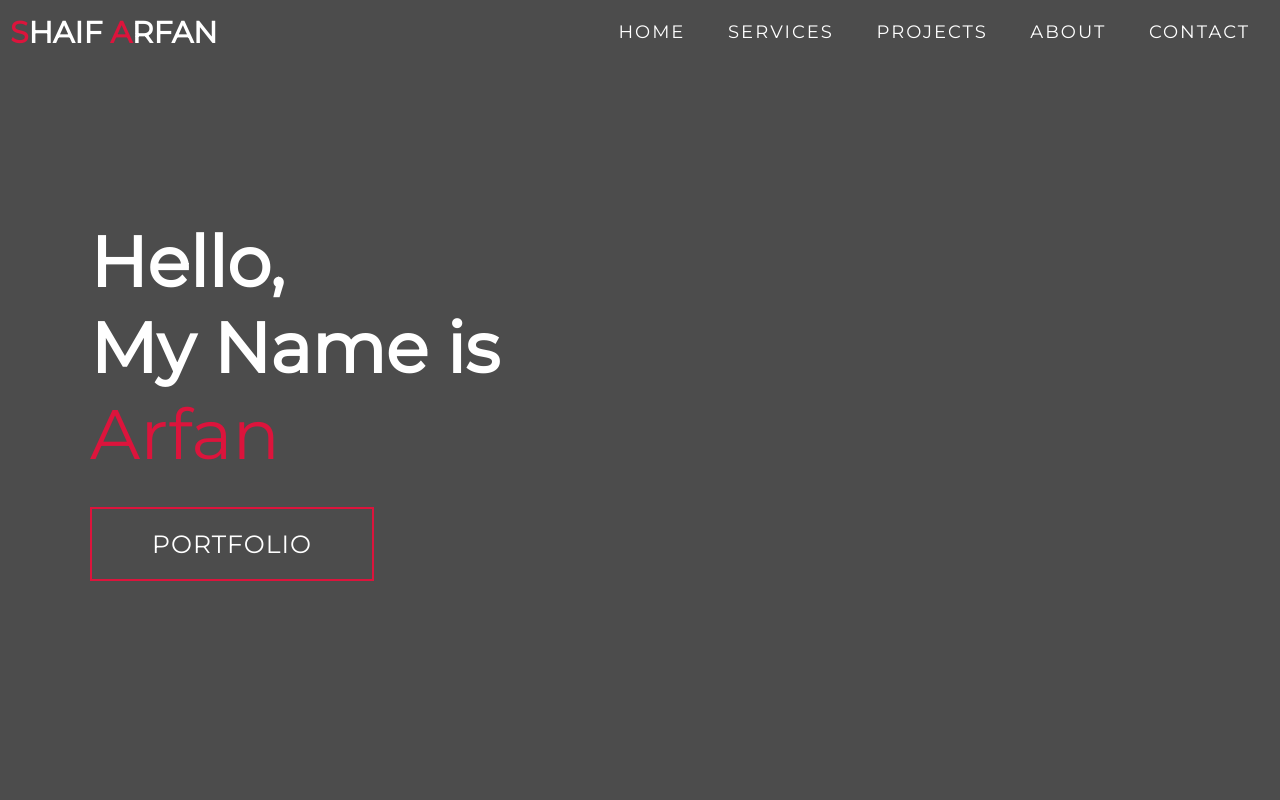
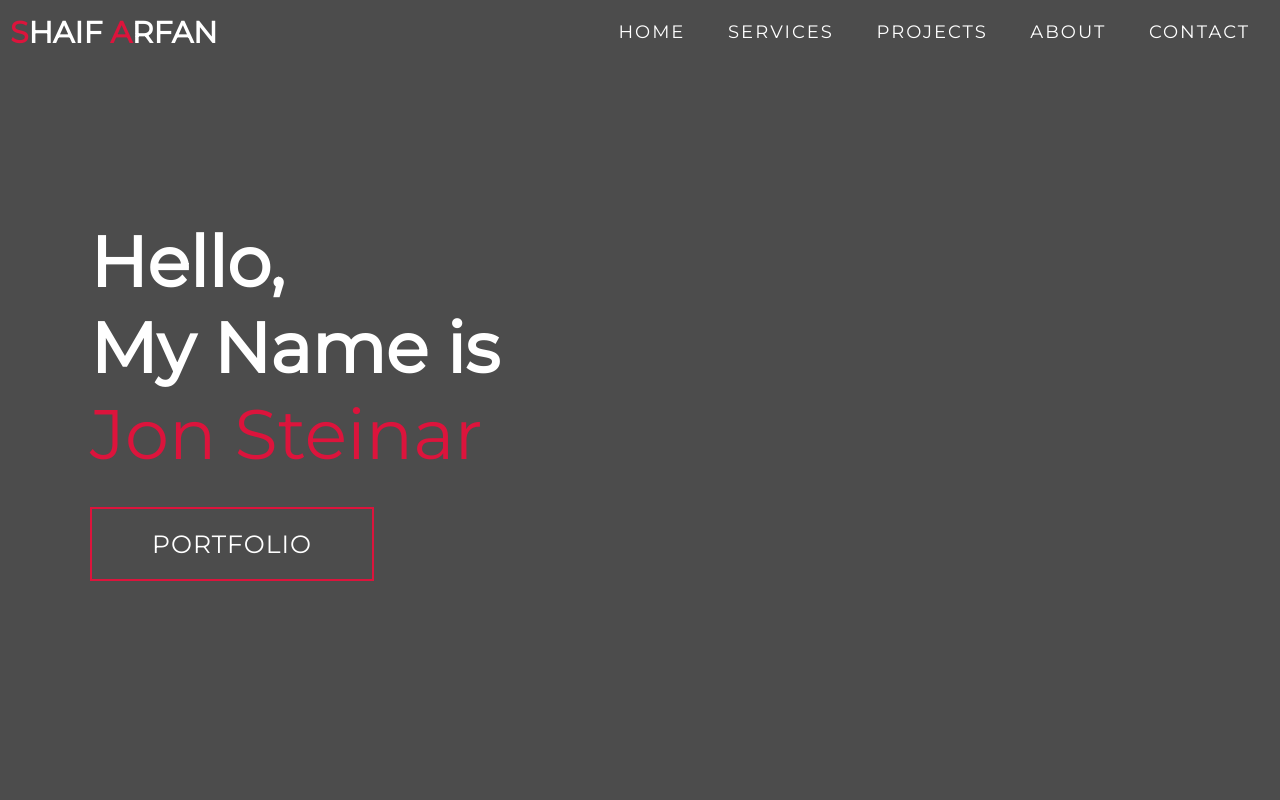
Before and after one commit to Folstad/folstad.github.io, a plain HTML site: page index.html in a window 1280 px wide. Shown: the top 800 px of the page. Drawn offline with Linux system fonts and the light colour scheme.

Commit message:
Update index.html

```diff
--- a/index.html
+++ b/index.html
@@ -42,7 +42,7 @@
       <div>
         <h1>Hello, <span></span></h1>
         <h1>My Name is <span></span></h1>
-        <h1>Arfan <span></span></h1>
+        <h1>Jon Steinar <span></span></h1>
         <a href="#projects" type="button" class="cta">Portfolio</a>
       </div>
     </div>
```
